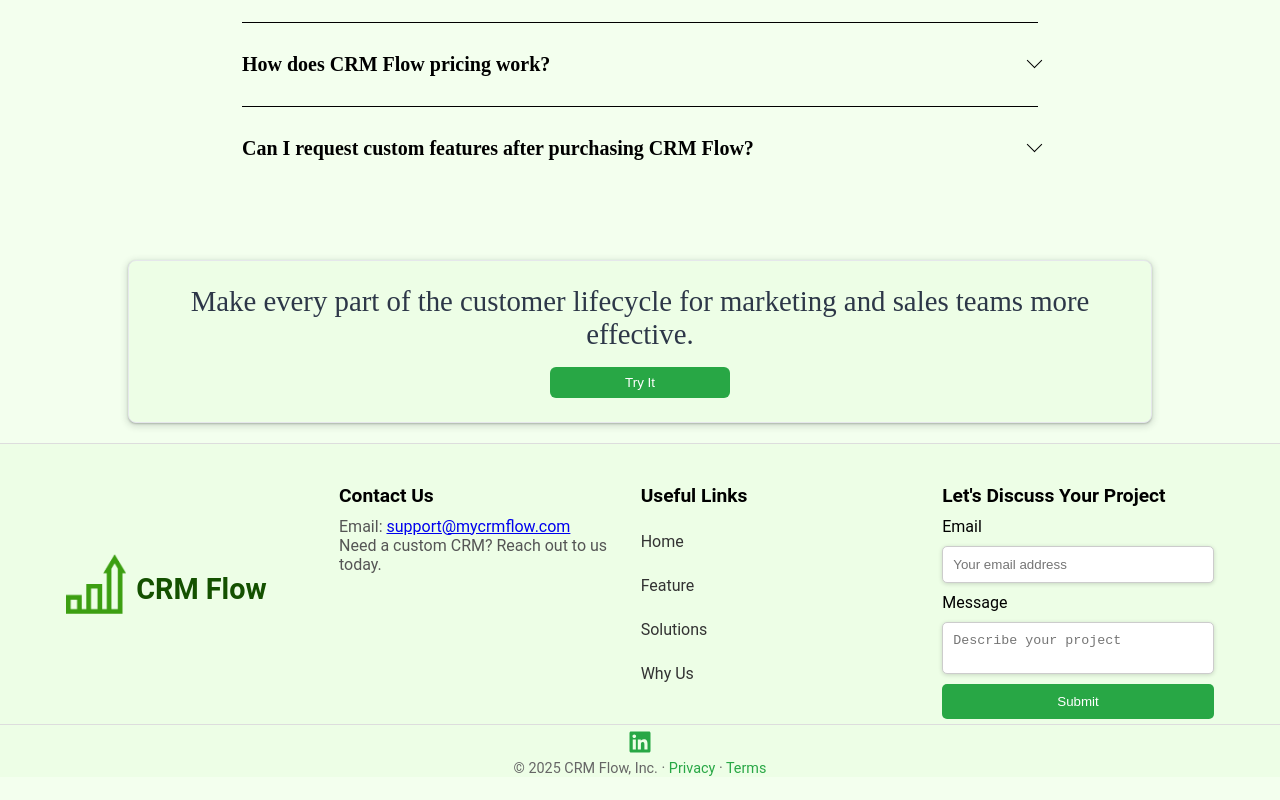
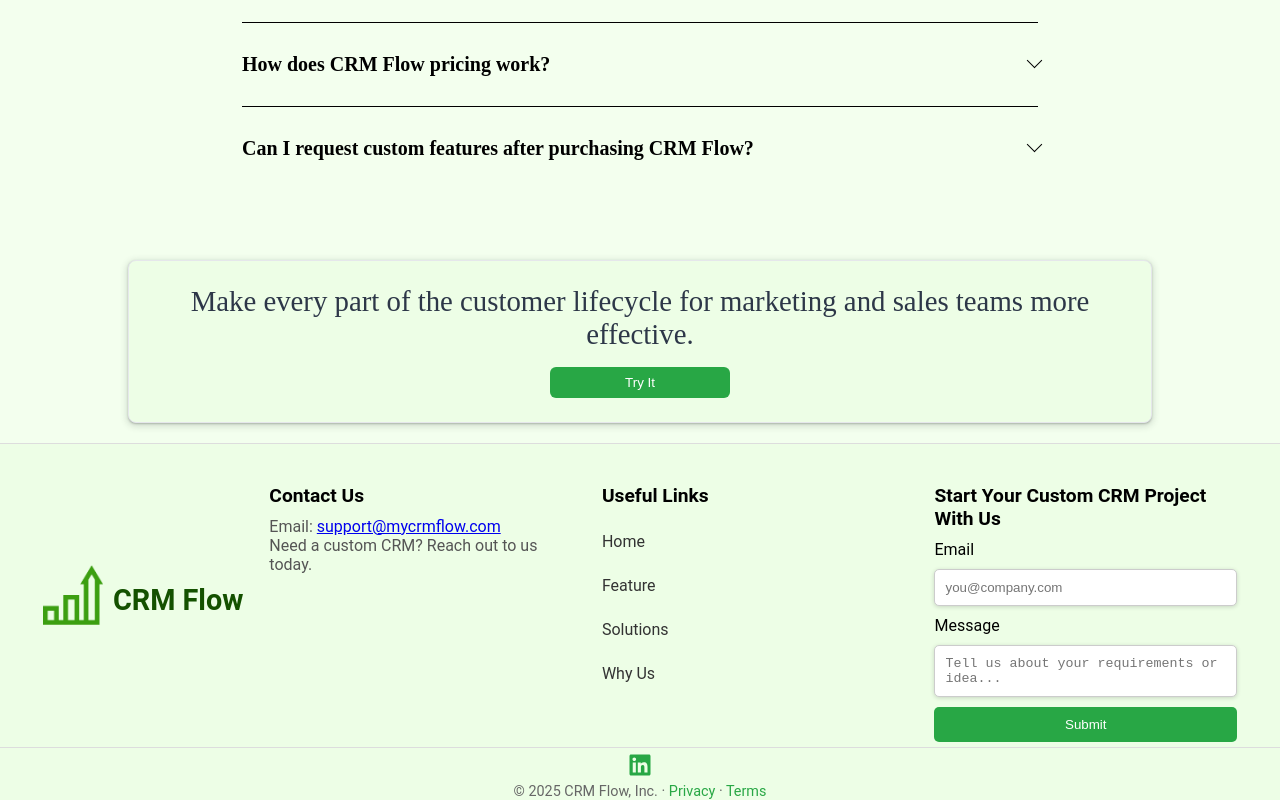
Before and after one commit to Sabarinathan-arun/CRM-Flow-1, a React (Create React App) app: page / in a window 1280 px wide. Shown: the part 4212-5012 px from the top of the page. Before the commit the page ends 4989 px from the top, so only its background shows below. Built offline with nearby package versions, Linux system fonts and the light colour scheme.

Commit message:
Update FooterForm.jsx

```diff
--- a/src/component/LandingPageComponent/footer/FooterForm.jsx
+++ b/src/component/LandingPageComponent/footer/FooterForm.jsx
@@ -4,12 +4,7 @@
 import Toast from "./alert/Toast";
 
 const FooterForm = () => {
-  const [formData, setFormData] = useState({
-    Email: "",
-    Message: "",
-  });
-  const [response, setResponse] = useState("");
-
+  const [formData, setFormData] = useState({ Email: "", Message: "" });
   const [toast, setToast] = useState({ show: false, message: "", type: "success" });
 
   const handleChange = (e) => {
@@ -23,6 +18,7 @@
       showToast("Please fill in all fields.", "error");
       return;
     }
+
     try {
       const scriptURL =
         "https://script.google.com/macros/s/AKfycbzQGDTwa3kl5u7fPeNRgAqlStcSAkWmo_ZUhMMOkECb4FmkVuiW9PyVCH2b51hLl8Wotw/exec";
@@ -31,63 +27,64 @@
       formBody.append("Email", formData.Email);
       formBody.append("Message", formData.Message);
 
-        const response = await axios.post(scriptURL, formBody,
-          {
-           headers: {
-            "Content-Type": "application/x-www-form-urlencoded"
-           },
+      await axios.post(scriptURL, formBody, {
+        headers: { "Content-Type": "application/x-www-form-urlencoded" },
       });
 
-         setResponse(response.data);
-
       setFormData({ Email: "", Message: "" });
-
-      showToast("Submitted successfully!", "success");
+      showToast("Your message was sent successfully!", "success");
     } catch (error) {
-      console.error("Error submitting form:", error);
-      // showToast("Error submitting form.", "error");
+      console.error("Submission failed:", error);
+      showToast("Something went wrong. Please try again later.", "error");
     }
   };
 
   const showToast = (message, type = "success") => {
     setToast({ show: true, message, type });
-
-    setTimeout(() => {
-      setToast((prev) => ({ ...prev, show: false }));
-      setResponse("");
-    }, 3000);
+    setTimeout(() => setToast({ show: false, message: "", type: "success" }), 3000);
   };
 
   return (
-    <div className="footer-form">
-      <h2>Let's Discuss Your Project</h2>
+    <div className="footer-form" role="form" aria-label="Project discussion form">
+      <h2>Start Your Custom CRM Project With Us</h2>
       <form onSubmit={handleSubmit}>
-        <label>Email</label>
+        <label htmlFor="email">Email</label>
         <input
+          id="email"
           type="email"
           name="Email"
           className="footer-input"
           value={formData.Email}
           onChange={handleChange}
-          placeholder="Your email address"
+          placeholder="you@company.com"
           required
+          aria-required="true"
         />
 
-        <label>Message</label>
+        <label htmlFor="message">Message</label>
         <textarea
+          id="message"
           name="Message"
           className="footer-input"
           value={formData.Message}
           onChange={handleChange}
-          placeholder="Describe your project"
+          placeholder="Tell us about your requirements or idea..."
           required
+          aria-required="true"
           style={{ resize: "none" }}
         />
 
-        <button type="submit">Submit</button>
+        {/* Honeypot field for spam protection (optional) */}
+        {/* <input type="text" name="bot-field" style={{ display: "none" }} /> */}
+
+        <button type="submit" className="footer-button">
+          Submit
+        </button>
       </form>
 
-      {toast.show && <Toast message={toast.message} type={toast.type} onClose={() => setToast({ show: false })} />}
+      {toast.show && (
+        <Toast message={toast.message} type={toast.type} onClose={() => setToast({ show: false })} />
+      )}
     </div>
   );
 };
```
Lines whose indentation alone changed are shown as unchanged.
